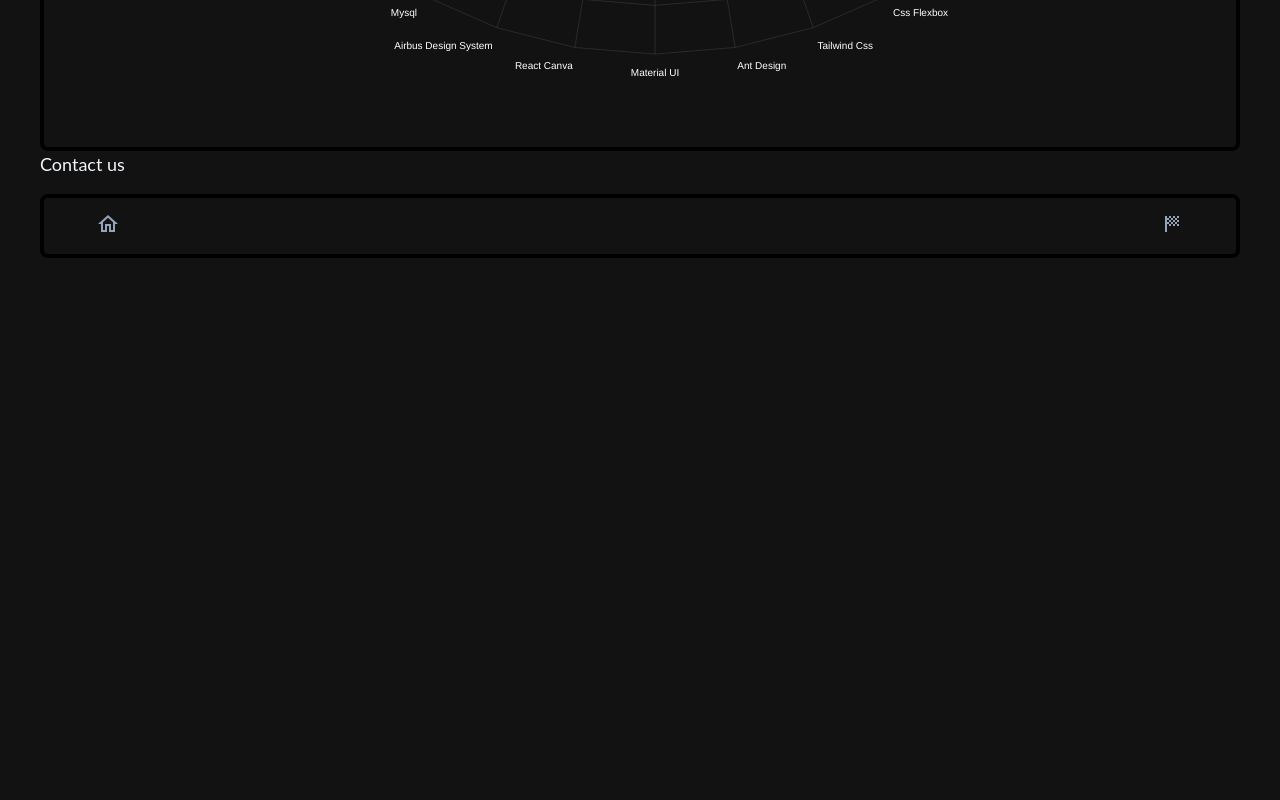
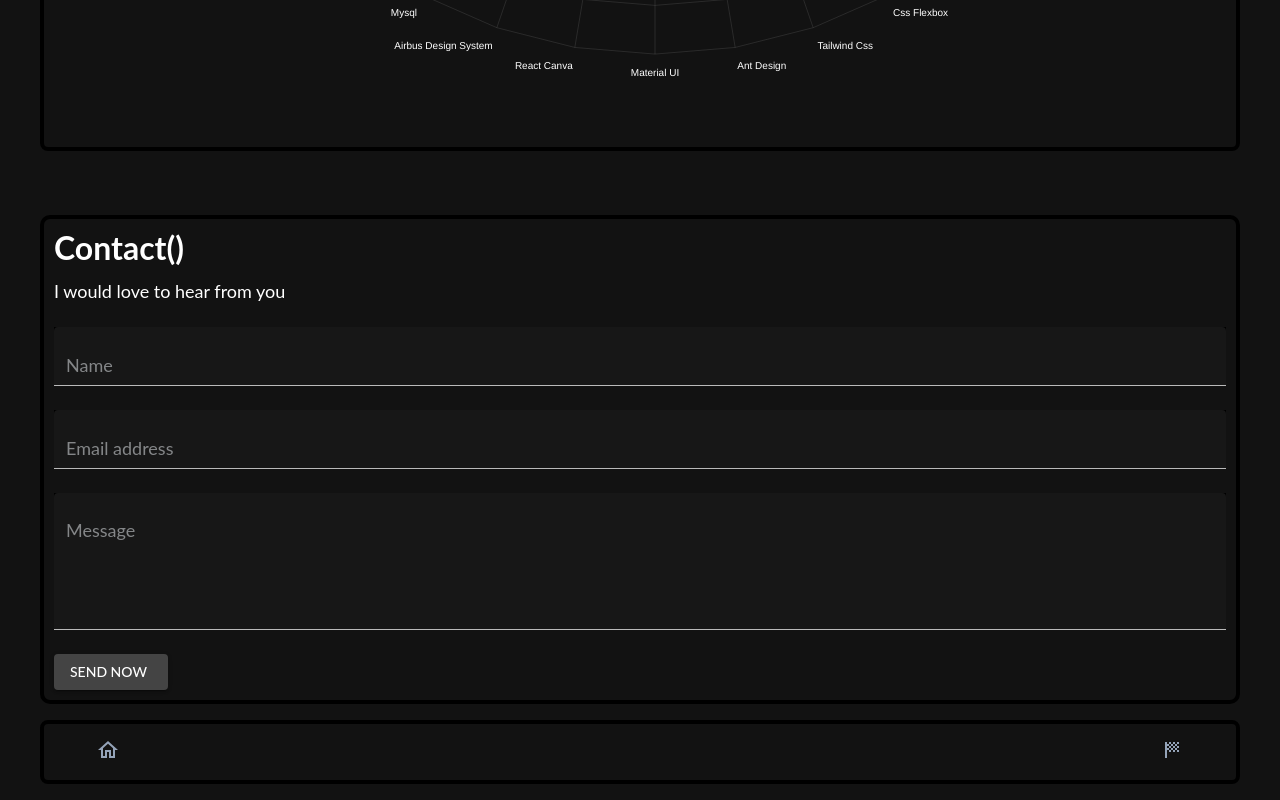
Before and after one commit to gautamgaddam/gowtham-portfolio, a Next.js app: page / in a window 1280 px wide. Shown: the part 1794-2594 px from the top of the page. Before the commit the page ends 2068 px from the top, so only its background shows below. Built offline with nearby package versions, Linux system fonts and the light colour scheme.

Commit message:
FEATURE | FE contact form

```diff
--- a/pages/contact.js
+++ b/pages/contact.js
@@ -1,7 +1,150 @@
-import React from "react";
+import React, { useEffect, useState } from "react";
+import {
+  Box,
+  Typography,
+  TextField,
+  Button,
+  CircularProgress,
+} from "@mui/material";
+import styles from "../styles/contact.module.css";
 
-const Contactus = () => {
-  return <div>Contact us</div>;
+const ContactForm = () => {
+  const [loading, setLoading] = useState(false);
+  const [submit, setSubmit] = useState(false);
+  const [name, setName] = useState("");
+  const [email, setEmail] = useState("");
+  const [message, setMessage] = useState("");
+  const [errors, setErrors] = useState({});
+
+  useEffect(() => {
+    if (submit) {
+      setTimeout(() => {
+        setSubmit(false);
+      }, 3000);
+    }
+  }, [submit]);
+
+  const validateForm = () => {
+    let errors = {};
+    let isValid = true;
+
+    if (!name.trim()) {
+      errors.name = "Name is required";
+      isValid = false;
+    }
+
+    if (!email.trim()) {
+      errors.email = "Email is required";
+      isValid = false;
+    }
+
+    if (!message.trim()) {
+      errors.message = "Message is required";
+      isValid = false;
+    }
+
+    setErrors(errors);
+    return isValid;
+  };
+
+  const submitBtn = (e) => {
+    e.preventDefault();
+    if (validateForm()) {
+      setLoading(true);
+      setTimeout(() => {
+        setLoading(false);
+        setSubmit(true);
+        setEmail("");
+        setMessage("");
+        setName("");
+      }, 3000);
+    }
+  };
+
+  return (
+    <Box className={styles.contactForm} id="contact">
+      <Typography
+        variant="h1"
+        align="left"
+        gutterBottom
+        className={styles.formTitle}
+      >
+        Contact()
+      </Typography>
+      <Typography
+        variant="body1"
+        align="left"
+        gutterBottom
+        className={styles.formSubtitle}
+      >
+        I would love to hear from you
+      </Typography>
+      <Box component="form" noValidate>
+        <TextField
+          required
+          fullWidth
+          margin="normal"
+          variant="filled"
+          placeholder="Name"
+          className={`${styles.formInput} ${
+            errors.name ? styles.inputError : ""
+          }`}
+          value={name}
+          onChange={(e) => setName(e.target.value)}
+          error={!!errors.name}
+          helperText={errors.name}
+        />
+        <TextField
+          required
+          fullWidth
+          margin="normal"
+          variant="filled"
+          placeholder="Email address"
+          type="email"
+          className={`${styles.formInput} ${
+            errors.email ? styles.inputError : ""
+          }`}
+          value={email}
+          onChange={(e) => setEmail(e.target.value)}
+          error={!!errors.email}
+          helperText={errors.email}
+        />
+        <TextField
+          required
+          fullWidth
+          multiline
+          rows={4}
+          margin="normal"
+          variant="filled"
+          placeholder="Message"
+          className={`${styles.formInput} ${
+            errors.message ? styles.inputError : ""
+          }`}
+          value={message}
+          onChange={(e) => setMessage(e.target.value)}
+          error={!!errors.message}
+          helperText={errors.message}
+        />
+        <Button
+          type="submit"
+          variant="contained"
+          color="primary"
+          onClick={(e) => submitBtn(e)}
+          className={styles.submitBtn}
+        >
+          {loading ? "Sending" : "Send Now"}
+          <span style={{ marginLeft: "5px" }}>
+            {loading ? <CircularProgress size={10} /> : null}
+          </span>
+        </Button>
+        {submit && (
+          <span className={styles.contactMessage}>
+            Thanks for reaching out, Will Contact you soon...
+          </span>
+        )}
+      </Box>
+    </Box>
+  );
 };
 
-export default Contactus;
+export default ContactForm;
--- /dev/null
+++ b/styles/contact.module.css
@@ -0,0 +1,66 @@
+.contactForm {
+  background-color: #121212;
+  color: #fff;
+  padding: 2rem;
+  padding: 10px;
+  /* max-width: 500px; */
+  margin: 0 auto;
+  border-radius: 10px;
+  margin-top: 4rem;
+  border: 4px solid black;
+}
+
+.social-icons {
+  display: flex;
+  justify-content: center;
+  margin-bottom: 1rem;
+}
+
+.social-icon {
+  color: #8c8c8c;
+}
+
+.formTitle {
+  font-size: 2rem;
+  font-weight: bold !important;
+}
+
+.formSubtitle {
+  margin-bottom: 2rem;
+}
+
+.formInput {
+  background-color: #000000;
+  color: #fff;
+}
+
+.formInput .MuiFilledInput-root {
+  background-color: #444444;
+  color: #fff;
+}
+
+.formInput ::after {
+  border-bottom: 2px solid #000000 !important;
+}
+
+.submitBtn {
+  background-color: #444444 !important;
+  margin-top: 1rem !important;
+  transition: background-color 0.3s ease !important;
+  width: auto !important;
+  border: 2px solid #fff;
+}
+
+.submitBtn:hover {
+  background-color: #000 !important;
+}
+
+.contactMessage {
+  top: 10px;
+  left: 10px;
+  background-color: green;
+  padding: 6px;
+  border-radius: 1px;
+  transition: background-color 0.3s ease;
+  position: relative;
+}
```
